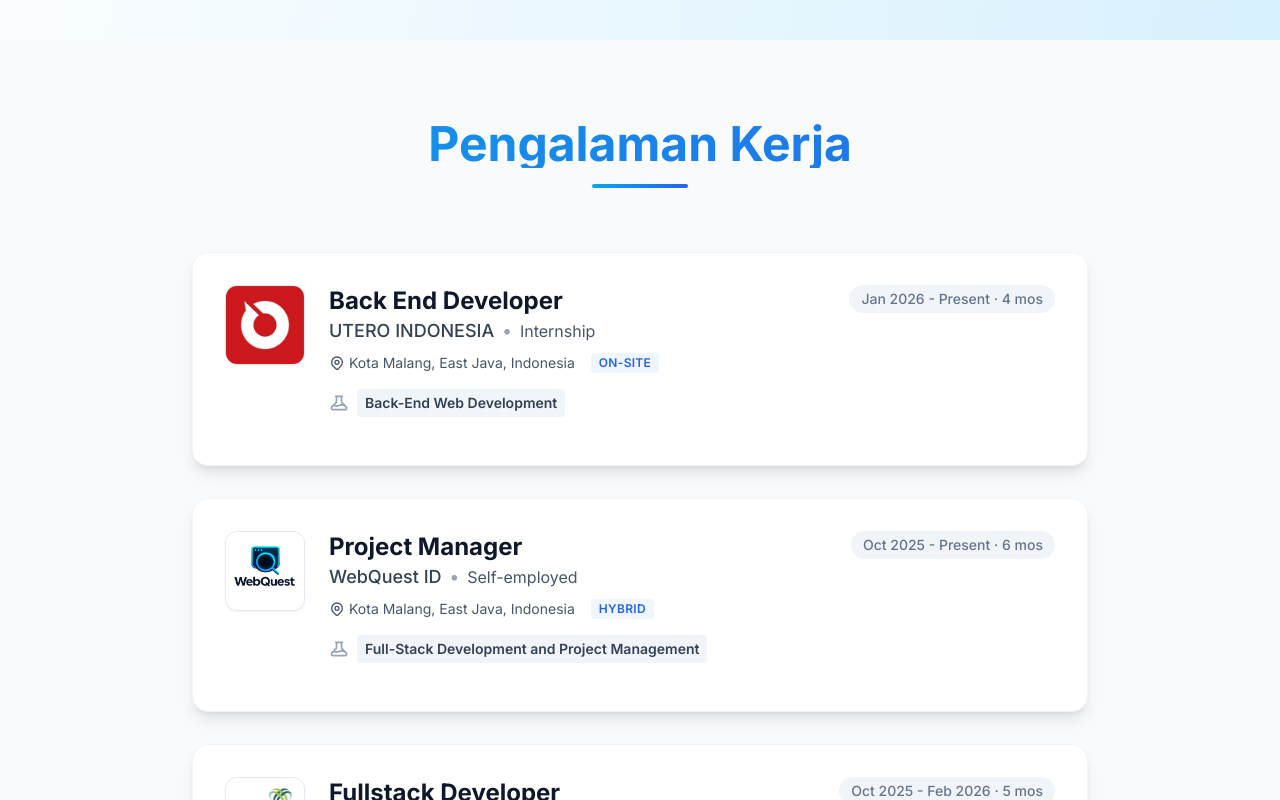
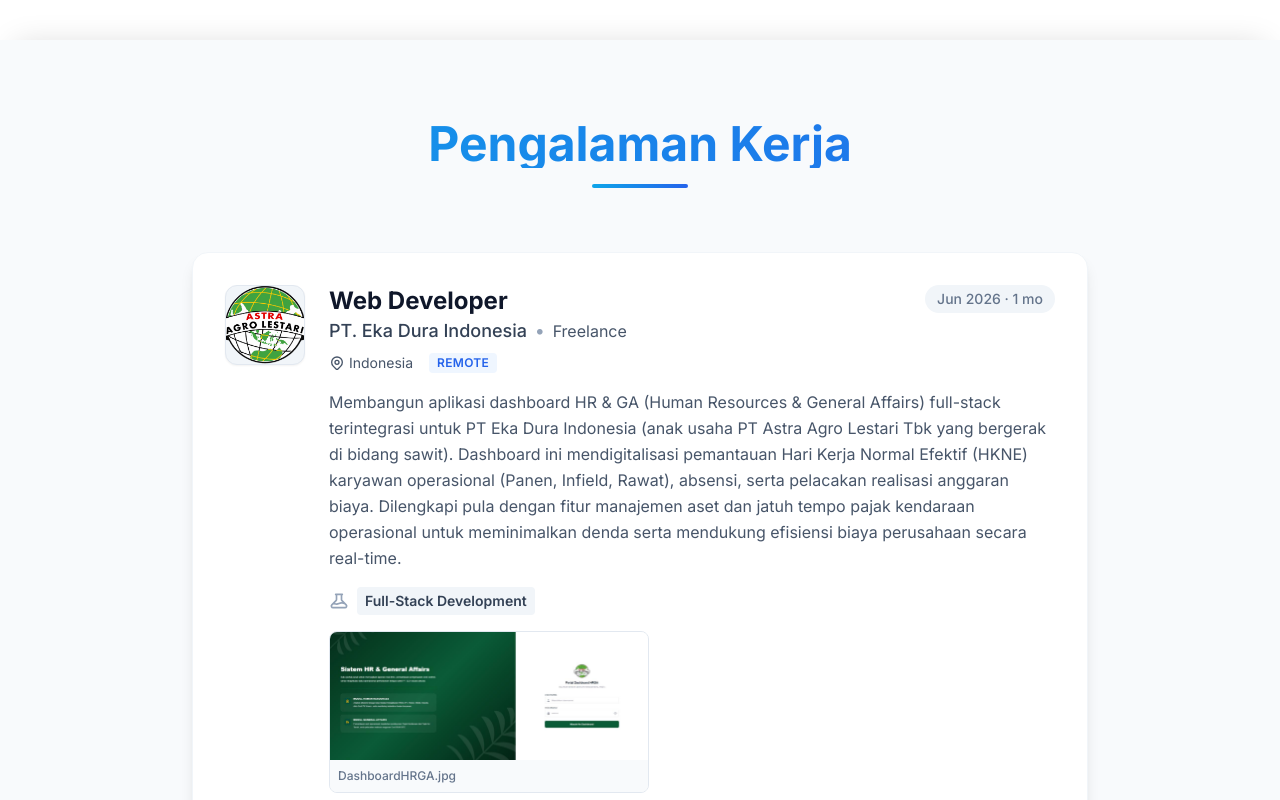
Before and after one commit to NaufalPratomo/portfolio-nextjs, a Next.js app: page / in a window 1280 px wide. Shown: the part 1560-2360 px from the top of the page. Built offline with nearby package versions, Linux system fonts and the light colour scheme.

Commit message:
feat: add project gallery with interactive cards and supporting infrastructure providers

```diff
--- a/src/app/globals.css
+++ b/src/app/globals.css
@@ -10,7 +10,6 @@
     margin: 0;
     padding: 0;
     width: 100%;
-    overflow-x: clip;
   }
 
   /* Keep scrolling behavior but hide scrollbar UI globally */
@@ -238,3 +237,18 @@
     font-size: clamp(2.25rem, 7vw, 4.5rem);
   }
 }
+
+/* Overlapping section classes */
+.overlap-section {
+  position: sticky;
+  min-height: 100vh;
+  width: 100%;
+  overflow: visible;
+  transform: translate3d(0, 0, 0);
+  will-change: transform;
+  box-shadow: 0 -10px 30px -15px rgba(0, 0, 0, 0.15);
+}
+
+.dark .overlap-section {
+  box-shadow: 0 -10px 40px -20px rgba(0, 0, 0, 0.6);
+}
--- a/src/app/layout.js
+++ b/src/app/layout.js
@@ -36,7 +36,7 @@
 export default function RootLayout({ children }) {
   return (
     <html lang="id">
-      <body className={`${inter.className} bg-gradient-to-br from-white to-sky-200 text-slate-800 min-h-screen w-full overflow-x-hidden relative`}>
+      <body className={`${inter.className} bg-gradient-to-br from-white to-sky-200 text-slate-800 min-h-screen w-full relative`}>
         <SmoothScrollProvider snap={false}>
           <main className="relative">
             {children}
--- a/src/app/page.js
+++ b/src/app/page.js
@@ -8,20 +8,35 @@
 import Contact from '@/components/Contact';
 import '../app/globals.css';
 import ScrollObserver from '@/components/ScrollObserver';
+import OverlapSection from '@/components/OverlapSection';
 
 export default function Home() {
   return (
     <div className="relative w-full">
       <Navbar />
-      <div className="w-full">
+      <div className="w-full relative">
         <ScrollObserver />
+        <OverlapSection className="bg-gradient-to-br from-white to-sky-100 dark:from-slate-950 dark:to-slate-900" zIndex={10}>
           <Hero />
+        </OverlapSection>
+        <OverlapSection className="bg-white dark:bg-slate-950" zIndex={20}>
           <About />
+        </OverlapSection>
+        <OverlapSection className="bg-slate-50 dark:bg-slate-900" zIndex={30}>
           <Experience />
+        </OverlapSection>
+        <OverlapSection className="bg-white dark:bg-slate-950" zIndex={40}>
           <Skills />
+        </OverlapSection>
+        <OverlapSection className="bg-slate-50 dark:bg-slate-900" zIndex={50}>
           <Achievements />
+        </OverlapSection>
+        <OverlapSection className="bg-white dark:bg-slate-950" zIndex={60}>
           <Projects />
+        </OverlapSection>
+        <OverlapSection className="bg-gradient-to-tr from-sky-50 to-blue-100 dark:from-slate-950 dark:to-slate-900" zIndex={70}>
           <Contact />
+        </OverlapSection>
       </div>
     </div>
   );
--- a/src/components/Experience.jsx
+++ b/src/components/Experience.jsx
@@ -4,6 +4,19 @@
 import { motion } from 'framer-motion';
 
 const experiences = [
+    {
+        title: 'Web Developer',
+        company: 'PT. Eka Dura Indonesia',
+        type: 'Freelance',
+        date: 'Jun 2026',
+        duration: '1 mo',
+        location: 'Indonesia',
+        locationType: 'Remote',
+        description: 'Membangun aplikasi dashboard HR & GA (Human Resources & General Affairs) full-stack terintegrasi untuk PT Eka Dura Indonesia (anak usaha PT Astra Agro Lestari Tbk yang bergerak di bidang sawit). Dashboard ini mendigitalisasi pemantauan Hari Kerja Normal Efektif (HKNE) karyawan operasional (Panen, Infield, Rawat), absensi, serta pelacakan realisasi anggaran biaya. Dilengkapi pula dengan fitur manajemen aset dan jatuh tempo pajak kendaraan operasional untuk meminimalkan denda serta mendukung efisiensi biaya perusahaan secara real-time.',
+        logo: '/images/logopt/logo-astra-agro.png',
+        media: '/images/projects/DashboardHRGA.jpg',
+        skills: ['Full-Stack Development'],
+    },
     {
         title: 'Back End Developer',
         company: 'UTERO INDONESIA',
@@ -48,7 +61,7 @@
         location: 'Indonesia',
         locationType: 'Remote',
         description: 'Berkolaborasi dengan stakeholder dari PT Sari Aditya Loka untuk memahami kebutuhan bisnis dan Key Performance Indicators (KPI) yang perlu dimonitor. Dashboard ini bertujuan untuk meningkatkan efisiensi operasional dan mendukung pengambilan keputusan strategis yang berbasis data untuk PT Sari Aditya Loka (anak usaha PT Astra Agro Lestari yang bergerak di bidang sawit)',
-        logo: '/images/logopt/sari-aditya-logo.png',
+        logo: '/images/logopt/logo-astra-agro.png',
         skills: ['Front-End Development'],
     }
 ];
--- /dev/null
+++ b/src/components/OverlapSection.jsx
@@ -0,0 +1,48 @@
+"use client";
+import React, { useRef, useState, useEffect } from 'react';
+
+export default function OverlapSection({ children, className, zIndex, style }) {
+  const containerRef = useRef(null);
+  const [stickyTop, setStickyTop] = useState('0px');
+
+  useEffect(() => {
+    const handleResize = () => {
+      if (!containerRef.current) return;
+      const height = containerRef.current.offsetHeight;
+      const viewportHeight = window.innerHeight;
+      if (height > viewportHeight) {
+        setStickyTop(`${viewportHeight - height}px`);
+      } else {
+        setStickyTop('0px');
+      }
+    };
+
+    handleResize();
+    window.addEventListener('resize', handleResize);
+
+    const observer = new ResizeObserver(handleResize);
+    if (containerRef.current) {
+      observer.observe(containerRef.current);
+    }
+
+    return () => {
+      window.removeEventListener('resize', handleResize);
+      observer.disconnect();
+    };
+  }, []);
+
+  return (
+    <div
+      ref={containerRef}
+      className={`overlap-section ${className || ''}`}
+      style={{
+        zIndex,
+        position: 'sticky',
+        top: stickyTop,
+        ...style
+      }}
+    >
+      {children}
+    </div>
+  );
+}
--- a/src/components/Projects.jsx
+++ b/src/components/Projects.jsx
@@ -104,6 +104,13 @@
 export default function Projects() {
   const realProjects = [
     {
+      title: 'Dashboard HR and GA - (PT Eka Dura Indonesia)',
+      period: 'Jun 2026',
+      description: 'Membangun aplikasi dashboard HR & GA (Human Resources & General Affairs) full-stack terintegrasi untuk PT Eka Dura Indonesia (anak usaha PT Astra Agro Lestari Tbk yang bergerak di bidang sawit). Dashboard ini mendigitalisasi pemantauan Hari Kerja Normal Efektif (HKNE) karyawan operasional (Panen, Infield, Rawat), absensi, serta pelacakan realisasi anggaran biaya. Dilengkapi pula dengan fitur manajemen aset dan jatuh tempo pajak kendaraan operasional untuk meminimalkan denda serta mendukung efisiensi biaya perusahaan secara real-time.',
+      image: '/images/projects/DashboardHRGA.jpg',
+      tags: ['Next.js', 'TypeScript', 'Prisma ORM', 'MySQL'],
+    },
+    {
       title: 'E-Masjid Daarus Sholih Patraland (Masjid Daarus Sholih Patraland)',
       period: 'May 2026',
       description: 'Membangun sistem informasi masjid modern yang mengedepankan transparansi tata kelola keuangan dan kemudahan akses informasi jemaah. Sistem ini mengintegrasikan Dashboard Admin untuk manajemen operasional harian dengan Landing Page publik yang elegan, memastikan setiap data mulai dari laporan keuangan hingga jadwal agenda tersaji secara real-time dan akuntabel.',
@@ -125,7 +132,6 @@
       description: 'Berkolaborasi dengan stakeholder dari PT Sari Aditya Loka untuk memahami kebutuhan bisnis dan Key Performance Indicators (KPI) yang perlu dimonitor. Dashboard ini bertujuan untuk meningkatkan efisiensi operasional dan mendukung pengambilan keputusan strategis yang berbasis data untuk PT Sari Aditya Loka (anak usaha PT Astra Agro Lestari yang bergerak di bidang sawit).',
       image: '/images/projects/costsite.png',
       tags: ['PHP', 'MySQL'],
-      link: 'https://dasboardcost.com/',
     },
     {
       title: 'PALMA ROOTS - (PT Palma Serasih Tbk)',
@@ -133,7 +139,6 @@
       description: 'Membangun sistem manajemen operasional perkebunan berbasis web untuk memusatkan proses pencatatan, monitoring, dan pelaporan dalam satu platform terintegrasi. Sistem ini mencakup manajemen data master (lokasi, karyawan, kelompok kerja), transaksi harian lapangan (absensi, panen, pekerjaan, angkut, taksasi), hingga rekap dan verifikasi laporan untuk kebutuhan operasional dan manajerial. Dengan dashboard dan alur kerja yang terstruktur, PALMA ROOTS membantu tim mempercepat input data, mengurangi kesalahan manual, meningkatkan transparansi progres kerja, serta memudahkan pengambilan keputusan berbasis data.',
       image: '/images/projects/palmaroots.png',
       tags: ['MongoDB', 'Express', 'React', 'Node.js', 'TypeScript', 'Tailwind CSS'],
-      link: 'https://github.com/NaufalPratomo/WebQuest_Project/tree/main/SawiTrack',
     },
     {
       title: 'CARUBRA Virtual Assistant - (PT Utero Kreatif Indonesia)',
@@ -141,7 +146,6 @@
       description: 'Mengembangkan asisten virtual berbasis suara untuk PT Utero Kreatif Indonesia yang memungkinkan pengguna berinteraksi secara natural tanpa mengetik. Sistem memproses suara pengguna (speech-to-text), mengirim konteks ke model AI melalui OpenRouter, lalu mengembalikan jawaban dalam bentuk suara (text-to-speech) yang terintegrasi dengan avatar interaktif. Saya juga menerapkan guardrails agar AI tetap fokus pada informasi perusahaan seperti layanan, portofolio, budaya kerja, dan kontak, sehingga respons lebih relevan dan aman untuk kebutuhan front-facing bisnis. Solusi ini membantu menghadirkan pengalaman digital yang modern, informatif, dan engaging untuk profil perusahaan.',
       image: '/images/projects/carubra.png',
       tags: ['Next.js', 'React', 'TypeScript', 'OpenRouter API', 'Web Speech API (STT)', 'Python Flask', 'gTTS', 'Tailwind CSS', 'VAD (Silero)'],
-      link: 'https://carubra-ai.vercel.app/',
     },
     {
       title: 'AIDA - Advertisement Intelligence & Data Analytics - (PT Utero Kreatif Indonesia)',
@@ -220,7 +224,6 @@
       description: 'Sistem informasi berbasis web untuk manajemen dan pencatatan prestasi mahasiswa di Jurusan Teknologi Informasi. Memfasilitasi mahasiswa dan dosen dalam mendokumentasikan, memvalidasi, dan mempublikasikan pencapaian akademik maupun non-akademik.',
       image: '/images/projects/talenti.png',
       tags: ['Laravel', 'MySQL'],
-      link: 'https://github.com/hikmahabdillah/sim-pencatatan-prestasi-jti',
     },
     {
       title: 'SIBETA',
@@ -228,7 +231,6 @@
       description: 'Sistem Informasi Bebas Tanggungan TA untuk membantu pengelolaan data bebas tanggungan tugas akhir di Politeknik Negeri Malang.',
       image: '/images/projects/sibeta.png',
       tags: ['Laravel', 'MySQL'],
-      link: 'https://github.com/NaufalPratomo/PBL',
     },
     {
       title: 'WeatherAI Classification System',
@@ -236,7 +238,6 @@
       description: 'Mengembangkan aplikasi mobile berbasis Flutter yang mengimplementasikan sistem visi komputer untuk klasifikasi cuaca secara real-time. Aplikasi ini mampu menganalisis gambar langit untuk mengidentifikasi dan mengklasifikasikan kondisi cuaca secara otomatis, memberikan pengguna informasi meteorologi yang cepat dan akurat.',
       image: '/images/projects/weather.png',
       tags: ['Flutter', 'AI', 'Machine Learning'],
-      link: 'https://github.com/weather-classification-kelompok6',
     },
   ];
 
--- a/src/providers/SmoothScrollProvider.jsx
+++ b/src/providers/SmoothScrollProvider.jsx
@@ -19,20 +19,13 @@
   const cleanupRef = useRef(null);
 
   useEffect(() => {
-    if (!snap) {
-      // Keep native browser scrolling when snap is disabled.
-      // This avoids wheel/trackpad lock issues caused by virtual scroll state.
-      return;
-    }
-
     // Create Lenis instance
     lenisRef.current = new Lenis({
-      duration: 1.0,
+      duration: 1.2,
       easing: (t) => Math.min(1, 1.001 - Math.pow(2, -10 * t)),
       smooth: true,
       smoothTouch: true,
-      touchMultiplier: 1,
-      // lerp or wheelMultiplier can be tuned
+      touchMultiplier: 1.2,
     });
 
     // RAF loop for Lenis
```
Also changed, not shown: public/images/logopt/logo-astra-agro.png (added), public/images/projects/DashboardHRGA.jpg (added). Lines whose indentation alone changed are shown as unchanged.
